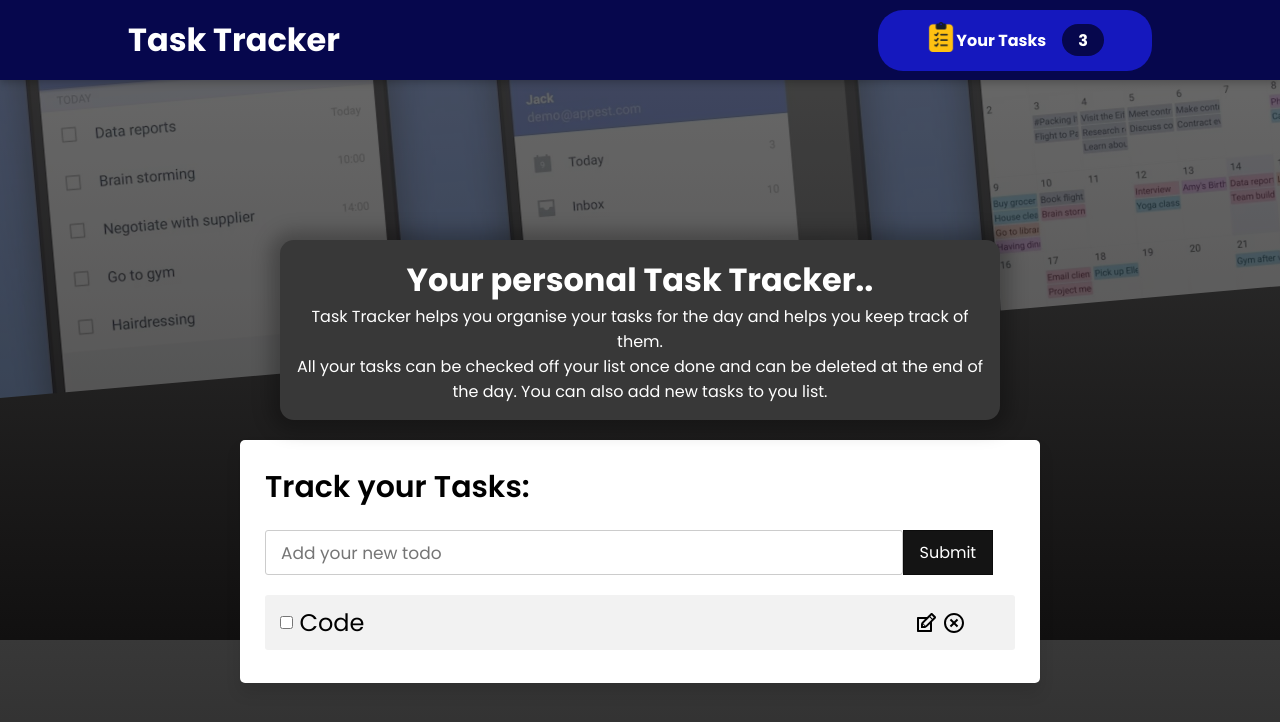
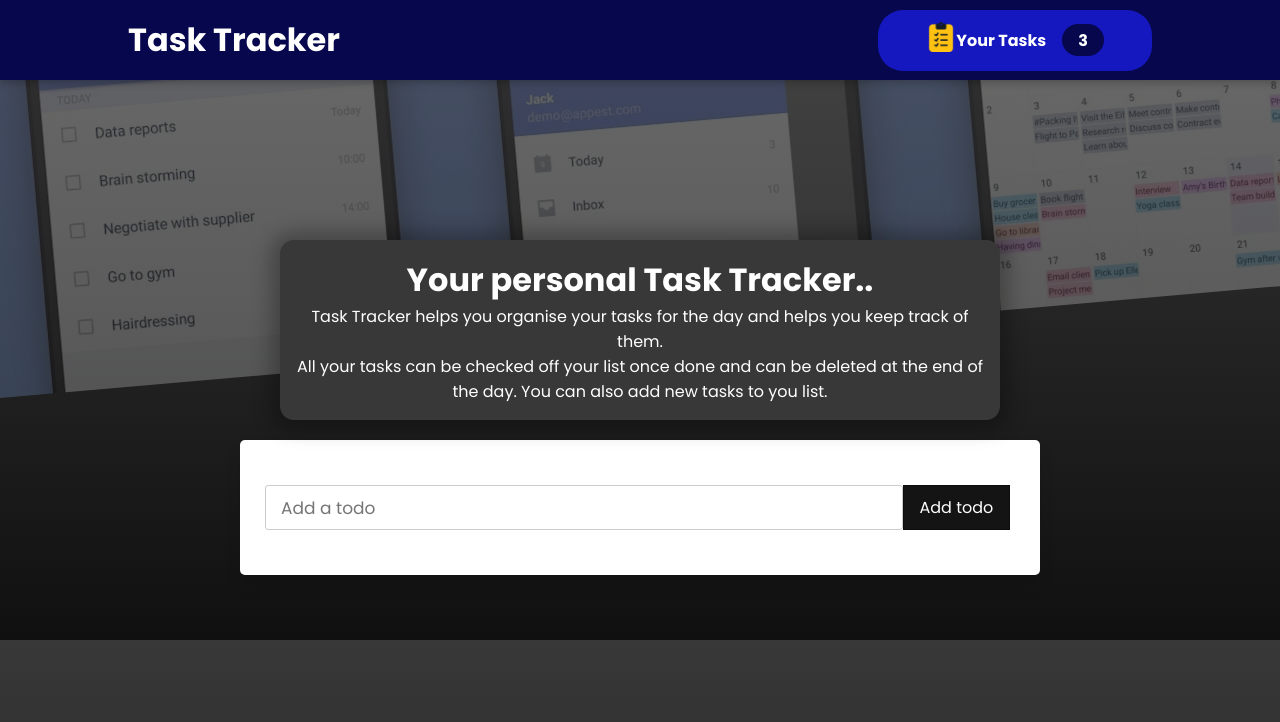
Before and after one commit to gr1zz-sharp/final-task-tracker, a React (Create React App) app in the folder src/main/ui/: page / in a window 1280 px wide. Shown: the top 722 px of the page. Built offline with nearby package versions, Linux system fonts and the light colour scheme.

Commit message:
Finish basic button function

```diff
--- a/src/main/ui/src/App.js
+++ b/src/main/ui/src/App.js
@@ -1,13 +1,14 @@
 import Header from './components/Layout/Header';
 import { Fragment } from 'react';
-import TaskContainer from './components/TaskTracker/TaskContainer';
+import TaskList from './components/TaskTracker/TaskList';
+
 
 function App() {
   return (
     <Fragment>
       <Header/>
       <main>
-        <TaskContainer/>
+        <TaskList/>
       </main>
     </Fragment>
   );
--- /dev/null
+++ b/src/main/ui/src/components/TaskTracker/Task.js
@@ -0,0 +1,49 @@
+import React, { useState } from 'react';
+import TaskForm from './TaskForm';
+import { RiCloseCircleLine } from 'react-icons/ri';
+import { TiEdit } from 'react-icons/ti';
+import './TaskForm.css'
+
+const Task = ({ todos, completeTodo, removeTodo, updateTodo }) => {
+  const [edit, setEdit] = useState({
+    id: null,
+    value: ''
+  });
+
+  const submitUpdate = value => {
+    updateTodo(edit.id, value);
+    setEdit({
+      id: null,
+      value: ''
+    });
+  };
+
+  if (edit.id) {
+    return <TaskForm edit={edit} onSubmit={submitUpdate} />;
+  }
+
+  return todos.map((todo, index) => (
+
+    <div className='task-wrapper' key={index}>
+        <ul className="todoList">
+            <>
+      <li key={todo.id} onClick={() => completeTodo(todo.id)}>
+        {todo.text}
+      </li>
+      </>
+      <div className='icons'>
+        <RiCloseCircleLine
+          onClick={() => removeTodo(todo.id)}
+          className='delete-icon'
+        />
+        <TiEdit
+          onClick={() => setEdit({ id: todo.id, value: todo.text })}
+          className='edit-icon'
+        />
+      </div>
+      </ul>
+    </div>
+  ));
+};
+
+export default Task;
--- a/src/main/ui/src/components/TaskTracker/TaskContainer.js
+++ /dev/null
@@ -1,14 +0,0 @@
-import React from 'react';
-import TaskSummary from './TaskSummary';
-import TaskList from './TaskList';
-
-const TaskContainer = () => {
-  return (
-    <div>
-        <TaskSummary/>
-        <TaskList/>
-    </div>
-  )
-}
-
-export default TaskContainer
--- a/src/main/ui/src/components/TaskTracker/TaskList.css
+++ b/src/main/ui/src/components/TaskTracker/TaskForm.css
@@ -19,10 +19,6 @@
   padding: 25px;
   border-radius: 5px;
   box-shadow: 0px 10px 15px rgba(0,0,0,0.1);
-}
-.wrapper header{
-  font-size: 30px;
-  font-weight: 600;
 }
 .wrapper .inputField{
   margin: 20px 0;
@@ -88,3 +84,12 @@
   color: black;
   margin-left: 550px;
 }
+
+.task-wrapper{
+  background: rgb(179, 207, 240);
+  max-width: 800px;
+  margin: 5px auto;
+  padding: 10px;
+  border-radius: 5px;
+  box-shadow: 0px 10px 15px rgba(0,0,0,0.1);
+}
--- /dev/null
+++ b/src/main/ui/src/components/TaskTracker/TaskForm.js
@@ -0,0 +1,62 @@
+import React, { useState, useEffect, useRef } from 'react';
+import './TaskForm.css'
+
+function TaskForm(props) {
+  const [input, setInput] = useState(props.edit ? props.edit.value : '');
+
+  const inputRef = useRef(null);
+
+  useEffect(() => {
+    inputRef.current.focus();
+  });
+
+  const handleChange = e => {
+    setInput(e.target.value);
+  };
+
+  const handleSubmit = e => {
+    e.preventDefault();
+
+    props.onSubmit({
+      id: Math.floor(Math.random() * 10000),
+      text: input
+    });
+    setInput('');
+  };
+
+  return (
+      <div className='wrapper'>
+    <form onSubmit={handleSubmit} className="inputField" >
+      {props.edit ? (
+        <div>
+          <input
+            placeholder='Update your item'
+            value={input}
+            onChange={handleChange}
+            name='text'
+            ref={inputRef}
+            className='inputField'/> <input type="date" id="birthday" name="birthday"></input>
+          <button onClick={handleSubmit}>
+            Update
+          </button>
+          </div>
+      ) : (
+        <>
+          <input
+            placeholder='Add a todo'
+            value={input}
+            onChange={handleChange}
+            name='text'
+            className="todoList"
+            ref={inputRef}/>
+          <button onClick={handleSubmit}>
+            Add todo
+          </button>
+        </>
+      )}
+    </form>
+    </div>
+  );
+}
+
+export default TaskForm;
--- a/src/main/ui/src/components/TaskTracker/TaskList.js
+++ b/src/main/ui/src/components/TaskTracker/TaskList.js
@@ -1,25 +1,58 @@
-import React from 'react';
-import './TaskList.css';
-import { RiCloseCircleLine } from 'react-icons/ri';
-import { TiEdit } from 'react-icons/ti';
+import React, { useState } from 'react';
+import TaskForm from './TaskForm';
+import Task from './Task';
+import TaskSummary from './TaskSummary'
 
-const TaskList = () => {
+function TaskList() {
+  const [todos, setTodos] = useState([]);
+
+  const addTodo = todo => {
+    if (!todo.text || /^\s*$/.test(todo.text)) {
+      return;
+    }
+
+    const newTodos = [todo, ...todos];
+
+    setTodos(newTodos);
+    console.log(...todos);
+  };
+
+  const updateTodo = (todoId, newValue) => {
+    if (!newValue.text || /^\s*$/.test(newValue.text)) {
+      return;
+    }
+
+    setTodos(prev => prev.map(item => (item.id === todoId ? newValue : item)));
+  };
+
+  const removeTodo = id => {
+    const removedArr = [...todos].filter(todo => todo.id !== id);
+
+    setTodos(removedArr);
+  };
+
+  const completeTodo = id => {
+    let updatedTodos = todos.map(todo => {
+      if (todo.id === id) {
+        todo.isComplete = !todo.isComplete;
+      }
+      return todo;
+    });
+    setTodos(updatedTodos);
+  };
+
   return (
-    <div>
-        <div class="wrapper">
-            <header>Track your Tasks:</header>
-                <div className="inputField">
-                <input type="text" placeholder="Add your new todo"/>
-                <button className='button'>Submit</button>
-                </div>
-        <ul className="todoList">
-            <li className='icons'>
-            <input type='checkbox'/>&nbsp;Code<TiEdit className='edit-icon'/><RiCloseCircleLine className='delete-icon'/>
-            </li>
-        </ul>
-        </div>
-    </div>
-  )
+    <>
+      <TaskSummary/>
+      <TaskForm onSubmit={addTodo} />
+      <Task
+        todos={todos}
+        completeTodo={completeTodo}
+        removeTodo={removeTodo}
+        updateTodo={updateTodo}
+      />
+    </>
+  );
 }
 
-export default TaskList
+export default TaskList;
```
